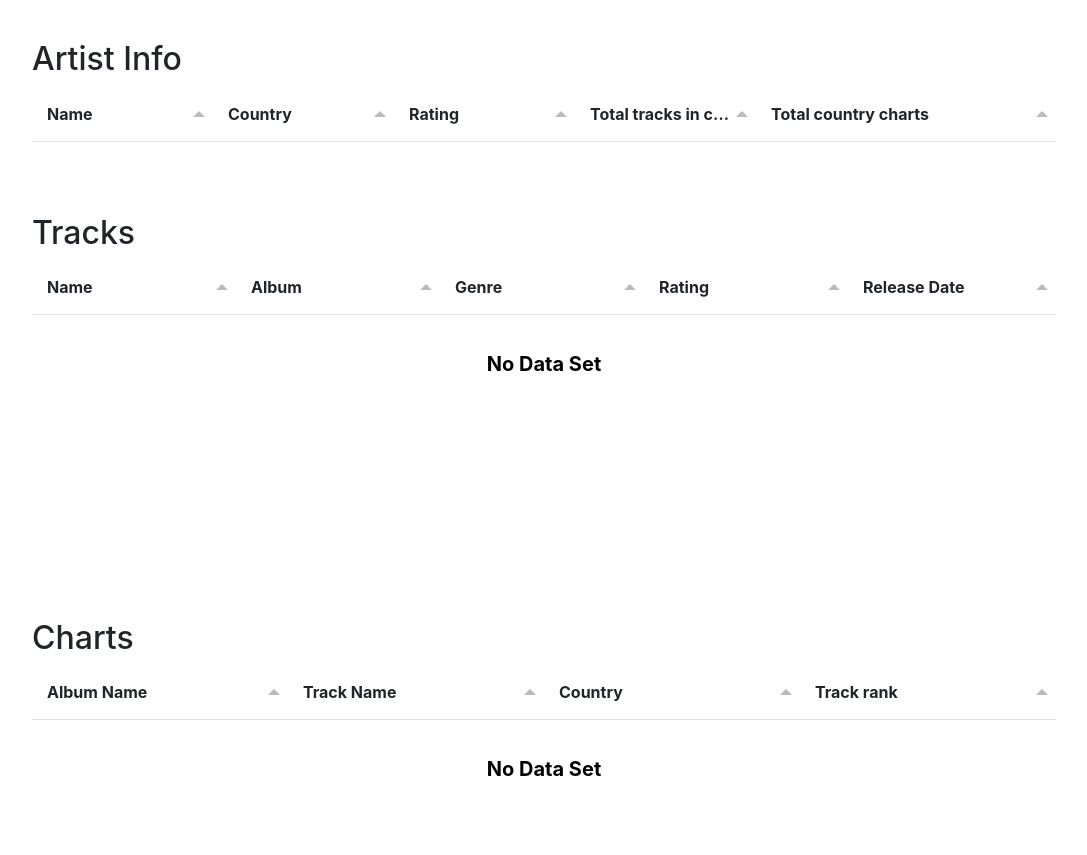
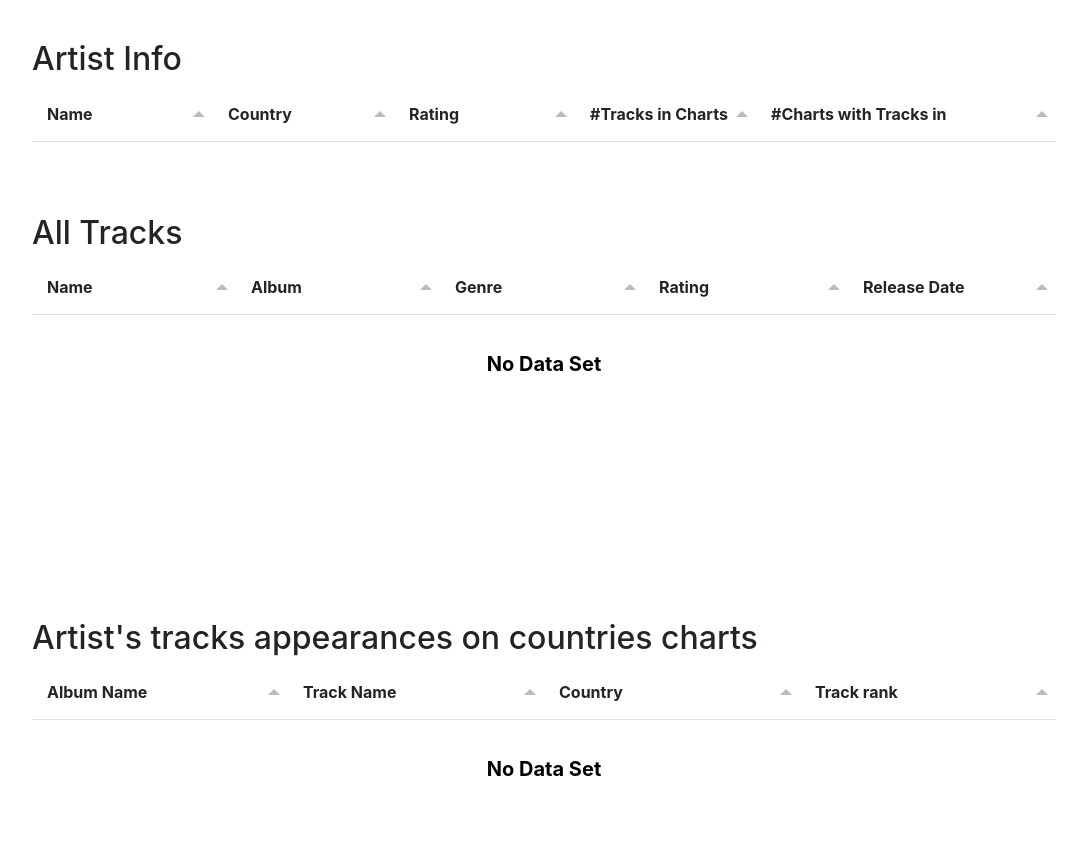
Before and after one commit to nadavbenyamini/dbs-project, a Flask app: page /artist/1 in a window 1280 px wide. Shown: the part 187-1042 px from the top of the page, without its empty margins (96-1183 px from the left). Run offline with Flask 2, Linux system fonts and the light colour scheme; some libraries are stand-ins or nearby versions.

Commit message:
UI Fixes

```diff
--- a/static/js/artist.js
+++ b/static/js/artist.js
@@ -25,8 +25,8 @@
             {title:"Country", field:"artist_country_id", formatter: "link", formatterParams: {url: countryUrl, labelField: 'artist_country_name'}},
             {title:"Id", field:"artist_id", visible:false},
             {title:"Rating", field:"artist_rating", align:"left", formatter: "star", formatterParams: {stars: 5}},
-            {title:"Total tracks in charts", field:"total_tracks_in_charts"},
-            {title:"Total country charts", field:"unique_country_charts", width:300}
+            {title:"#Tracks in Charts", field:"total_tracks_in_charts"},
+            {title:"#Charts with Tracks in", field:"unique_country_charts", width:300}
         ]
     });
 }
--- a/templates/artist.html
+++ b/templates/artist.html
@@ -26,10 +26,10 @@
 		<h2>Artist Info</h2>
 		<div id="artist-info-table"></div>
         <br><br>
-		<h2>Tracks</h2>
+		<h2>All Tracks</h2>
 		<div id="songs-table"></div>
 		<br><br>
-		<h2>Charts</h2>
+		<h2>Artist's tracks appearances on countries charts</h2>
 		<div id="artist-chart"></div>
 		<br><br>
 		<h2>Similar artists by tracks genres and rank</h2>
--- a/templates/track.html
+++ b/templates/track.html
@@ -40,7 +40,7 @@
         </td>
         <td style="width: 5%"> </td>
         <td align="right" valign="top" style="width: 65%">
-            <h2 align="left">Similar Tracks by genre and rank</h2>
+            <h2 align="left">Similar tracks by genre and rank</h2>
             <div id="similar-tracks"></div>
         </td>
     </tr></tbody></table>
```
